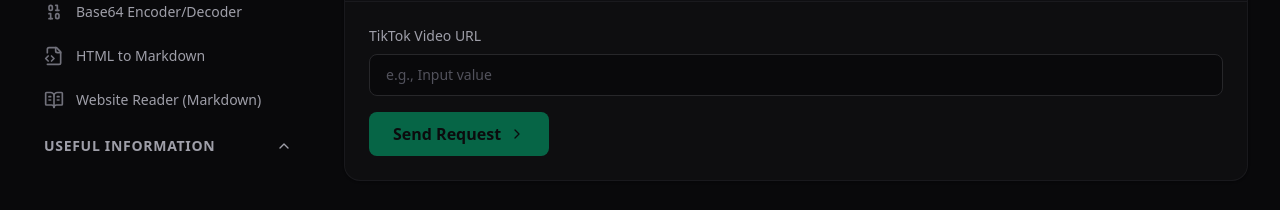
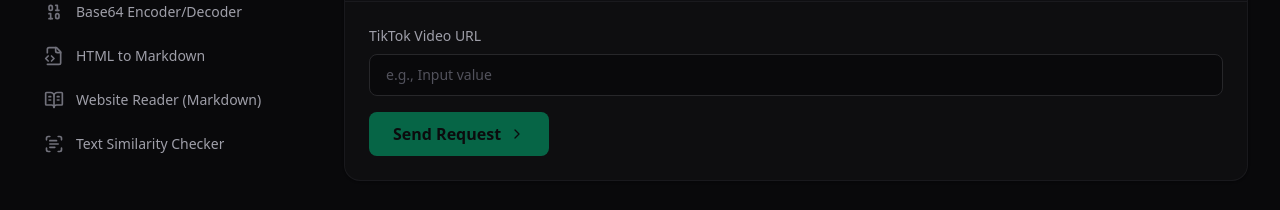
Before and after one commit to yanzyuyu/restapiyn, a React (Vite) app: page / in a window 1280 px wide. Both pictures are taken after a click on the button "TOOLS & UTILITIES". Shown: the part 603-813 px from the top of the page. Built offline with nearby package versions, Linux system fonts and the light colour scheme.

Commit message:
feat: add more free useful tools like chart generation and server stats

```diff
--- /dev/null
+++ b/free-tools-router.ts
@@ -0,0 +1,165 @@
+import { Router } from "express";
+import { ChartJSNodeCanvas } from "chartjs-node-canvas";
+import stringSimilarity from "string-similarity";
+import ms from "ms";
+import osu from "node-os-utils";
+
+export const freeToolsRouter = Router();
+
+// 1. Text Similarity API (Compare two texts)
+freeToolsRouter.post("/tools/text-similarity", (req, res) => {
+  try {
+    const { text1, text2 } = req.body;
+    if (!text1 || !text2) return res.status(400).json({ error: "Missing text1 or text2 in body" });
+
+    const similarity = stringSimilarity.compareTwoStrings(text1, text2);
+    const percentage = (similarity * 100).toFixed(2) + "%";
+
+    res.json({ success: true, data: { similarity, percentage } });
+  } catch (error: any) {
+    res.status(500).json({ success: false, error: error.message });
+  }
+});
+
+// 2. Generate Pie Chart Image API
+freeToolsRouter.get("/tools/chart/pie", async (req, res) => {
+  try {
+    const labels = (req.query.labels as string || "A,B,C").split(",");
+    const data = (req.query.data as string || "30,40,30").split(",").map(Number);
+    const title = req.query.title as string || "Pie Chart";
+
+    const width = 400;
+    const height = 400;
+    const backgroundColour = 'white';
+    const chartJSNodeCanvas = new ChartJSNodeCanvas({ width, height, backgroundColour });
+
+    const configuration: any = {
+      type: 'pie',
+      data: {
+        labels: labels,
+        datasets: [{
+          label: title,
+          data: data,
+          backgroundColor: [
+            'rgb(255, 99, 132)',
+            'rgb(54, 162, 235)',
+            'rgb(255, 205, 86)',
+            'rgb(75, 192, 192)',
+            'rgb(153, 102, 255)',
+            'rgb(255, 159, 64)'
+          ],
+        }]
+      }
+    };
+
+    const image = await chartJSNodeCanvas.renderToBuffer(configuration);
+    res.set('Content-Type', 'image/png');
+    res.send(image);
+  } catch (error: any) {
+    res.status(500).json({ success: false, error: error.message });
+  }
+});
+
+// 3. Generate Bar Chart Image API
+freeToolsRouter.get("/tools/chart/bar", async (req, res) => {
+    try {
+      const labels = (req.query.labels as string || "Jan,Feb,Mar").split(",");
+      const data = (req.query.data as string || "10,20,30").split(",").map(Number);
+      const title = req.query.title as string || "Bar Chart";
+
+      const width = 500;
+      const height = 400;
+      const backgroundColour = 'white';
+      const chartJSNodeCanvas = new ChartJSNodeCanvas({ width, height, backgroundColour });
+
+      const configuration: any = {
+        type: 'bar',
+        data: {
+          labels: labels,
+          datasets: [{
+            label: title,
+            data: data,
+            backgroundColor: 'rgba(54, 162, 235, 0.5)',
+            borderColor: 'rgb(54, 162, 235)',
+            borderWidth: 1
+          }]
+        }
+      };
+
+      const image = await chartJSNodeCanvas.renderToBuffer(configuration);
+      res.set('Content-Type', 'image/png');
+      res.send(image);
+    } catch (error: any) {
+      res.status(500).json({ success: false, error: error.message });
+    }
+});
+
+// 4. Server Stats / System Info API
+freeToolsRouter.get("/info/server-stats", async (req, res) => {
+    try {
+        const cpuUsage = await osu.cpu.usage();
+        const memInfo = await osu.mem.info();
+        const osCmd = await osu.os.oos();
+        const ip = osu.os.ip();
+
+        res.json({
+            success: true,
+            data: {
+                cpuUsage: `${cpuUsage}%`,
+                memory: {
+                    total: `${memInfo.totalMemMb} MB`,
+                    used: `${memInfo.usedMemMb} MB`,
+                    free: `${memInfo.freeMemMb} MB`,
+                    usedPercentage: `${(100 - memInfo.freeMemPercentage).toFixed(2)}%`
+                },
+                os: osCmd,
+                ip: ip,
+                uptime: ms(osu.os.uptime() * 1000, { long: true })
+            }
+        });
+    } catch (error: any) {
+        res.status(500).json({ success: false, error: error.message });
+    }
+});
+
+// 5. Time Parser API
+freeToolsRouter.get("/tools/time-parse", (req, res) => {
+    try {
+        const timeString = req.query.time as string;
+        if (!timeString) return res.status(400).json({ error: "Missing time parameter (e.g. 2 days, 1h, 5m)" });
+
+        const milliseconds = ms(timeString);
+        if (!milliseconds) return res.status(400).json({ error: "Invalid time format" });
+
+        res.json({
+            success: true,
+            data: {
+                original: timeString,
+                milliseconds: milliseconds,
+                seconds: milliseconds / 1000,
+                minutes: milliseconds / 60000,
+                hours: milliseconds / 3600000,
+                days: milliseconds / 86400000,
+            }
+        });
+    } catch (error: any) {
+        res.status(500).json({ success: false, error: error.message });
+    }
+});
+
+// 6. Color Generator API
+freeToolsRouter.get("/tools/color", (req, res) => {
+    const randomHex = Math.floor(Math.random()*16777215).toString(16).padStart(6, '0');
+    const r = parseInt(randomHex.substring(0,2), 16);
+    const g = parseInt(randomHex.substring(2,4), 16);
+    const b = parseInt(randomHex.substring(4,6), 16);
+
+    res.json({
+        success: true,
+        data: {
+            hex: `#${randomHex.toUpperCase()}`,
+            rgb: `rgb(${r}, ${g}, ${b})`,
+            rgba: `rgba(${r}, ${g}, ${b}, 1)`
+        }
+    });
+});
--- a/server.ts
+++ b/server.ts
@@ -9,6 +9,7 @@
 import { extraRouter } from "./extra-router.js";
 import { usefulRouter } from "./useful-router.js";
 import { coolRouter } from "./cool-router.js";
+import { freeToolsRouter } from "./free-tools-router.js";
 import dotenv from "dotenv";
 
 dotenv.config();
@@ -45,6 +46,7 @@
   app.use("/api", extraRouter);
   app.use("/api", usefulRouter);
   app.use("/api", coolRouter);
+  app.use("/api", freeToolsRouter);
 
   // API Routes
   app.get("/api/logs", (req, res) => {
--- a/src/App.tsx
+++ b/src/App.tsx
@@ -22,6 +22,7 @@
 import { extraEndpoints } from "./extra-endpoints";
 import { usefulEndpoints } from "./useful-endpoints";
 import { coolEndpoints } from "./cool-endpoints";
+import { freeToolsEndpoints } from "./free-tools-endpoints";
 
 const baseEndpoints = [
   {
@@ -139,7 +140,7 @@
   },
 ];
 
-const endpoints = [...baseEndpoints, ...usefulEndpoints, ...coolEndpoints, ...extraEndpoints];
+const endpoints = [...baseEndpoints, ...usefulEndpoints, ...coolEndpoints, ...freeToolsEndpoints, ...extraEndpoints];
 
 export default function App() {
   const [activeTab, setActiveTab] = useState<"docs" | "monitor">("docs");
@@ -157,7 +158,8 @@
   const [openCategories, setOpenCategories] = useState<Record<string, boolean>>({
     "Downloader Tools": true,
     "AI & Smart Tools": true,
-    "Useful Information": true
+    "Useful Information": true,
+    "Image Generators": true
   });
 
   const toggleCategory = (cat: string) => {
--- /dev/null
+++ b/src/free-tools-endpoints.tsx
@@ -0,0 +1,82 @@
+import React from "react";
+import { PieChart, BarChart2, ServerCog, Palette, ScanText, Timer } from "lucide-react";
+
+export const freeToolsEndpoints = [
+  {
+    id: "tools-text-sim",
+    title: "Text Similarity Checker",
+    category: "Tools & Utilities",
+    method: "POST",
+    path: "/api/tools/text-similarity",
+    description: "Compare two strings and get their similarity percentage. No API keys needed.",
+    body: [
+        { name: "text1", type: "string", description: "First text" },
+        { name: "text2", type: "string", description: "Second text" }
+    ],
+    icon: <ScanText className="w-5 h-5" />,
+    example: '{"text1": "I love programming", "text2": "I like programming"}',
+  },
+  {
+    id: "chart-pie",
+    title: "Generate Pie Chart",
+    category: "Image Generators",
+    method: "GET",
+    path: "/api/tools/chart/pie",
+    description: "Generate a Pie Chart image from comma-separated data. Returns a PNG image directly.",
+    params: [
+        { name: "labels", type: "string", description: "Comma separated labels (e.g. Apple,Banana,Orange)" },
+        { name: "data", type: "string", description: "Comma separated values (e.g. 50,30,20)" },
+        { name: "title", type: "string", description: "Chart title" }
+    ],
+    icon: <PieChart className="w-5 h-5" />,
+    example: "/api/tools/chart/pie?labels=Win,Lose,Draw&data=60,30,10&title=Match+Stats",
+  },
+  {
+    id: "chart-bar",
+    title: "Generate Bar Chart",
+    category: "Image Generators",
+    method: "GET",
+    path: "/api/tools/chart/bar",
+    description: "Generate a Bar Chart image from comma-separated data. Returns a PNG image directly.",
+    params: [
+        { name: "labels", type: "string", description: "Comma separated labels (e.g. 2021,2022,2023)" },
+        { name: "data", type: "string", description: "Comma separated values (e.g. 100,250,500)" },
+        { name: "title", type: "string", description: "Chart title" }
+    ],
+    icon: <BarChart2 className="w-5 h-5" />,
+    example: "/api/tools/chart/bar?labels=Jan,Feb,Mar&data=10,25,15&title=Sales",
+  },
+  {
+    id: "info-server",
+    title: "Server System Stats",
+    category: "Useful Information",
+    method: "GET",
+    path: "/api/info/server-stats",
+    description: "Get real-time CPU, RAM, and OS information of the server hosting this API.",
+    params: [],
+    icon: <ServerCog className="w-5 h-5" />,
+    example: "/api/info/server-stats",
+  },
+  {
+    id: "tools-timeparse",
+    title: "Time String Parser",
+    category: "Tools & Utilities",
+    method: "GET",
+    path: "/api/tools/time-parse",
+    description: "Convert human readable time (e.g., '2 days', '10h') into milliseconds, seconds, minutes, etc.",
+    params: [{ name: "time", type: "string", description: "Time string (e.g. 1d, 5h, 30m)" }],
+    icon: <Timer className="w-5 h-5" />,
+    example: "/api/tools/time-parse?time=2%20days",
+  },
+  {
+    id: "tools-color",
+    title: "Random Color Generator",
+    category: "Tools & Utilities",
+    method: "GET",
+    path: "/api/tools/color",
+    description: "Generate a random color and get its HEX, RGB, and RGBA values.",
+    params: [],
+    icon: <Palette className="w-5 h-5" />,
+    example: "/api/tools/color",
+  }
+];
```
Also changed, not shown: package.json (+9 -0 lines), 1 other file (tests, documents, lock files or other folders).
